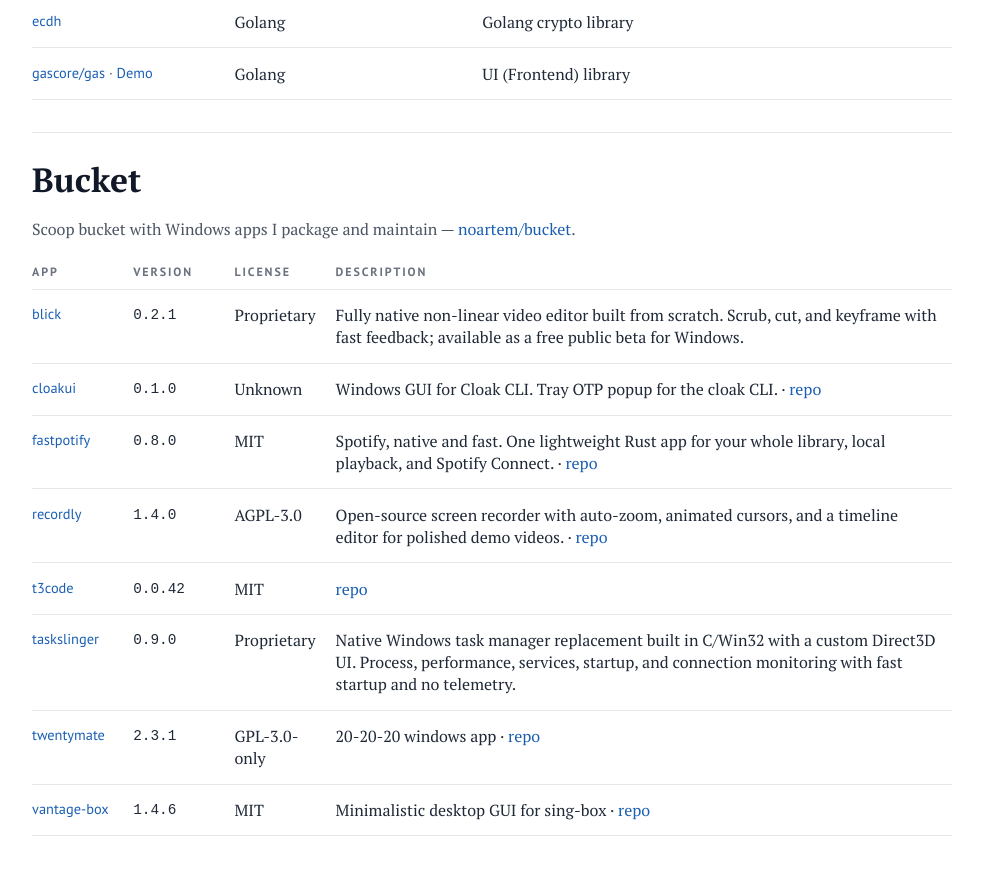
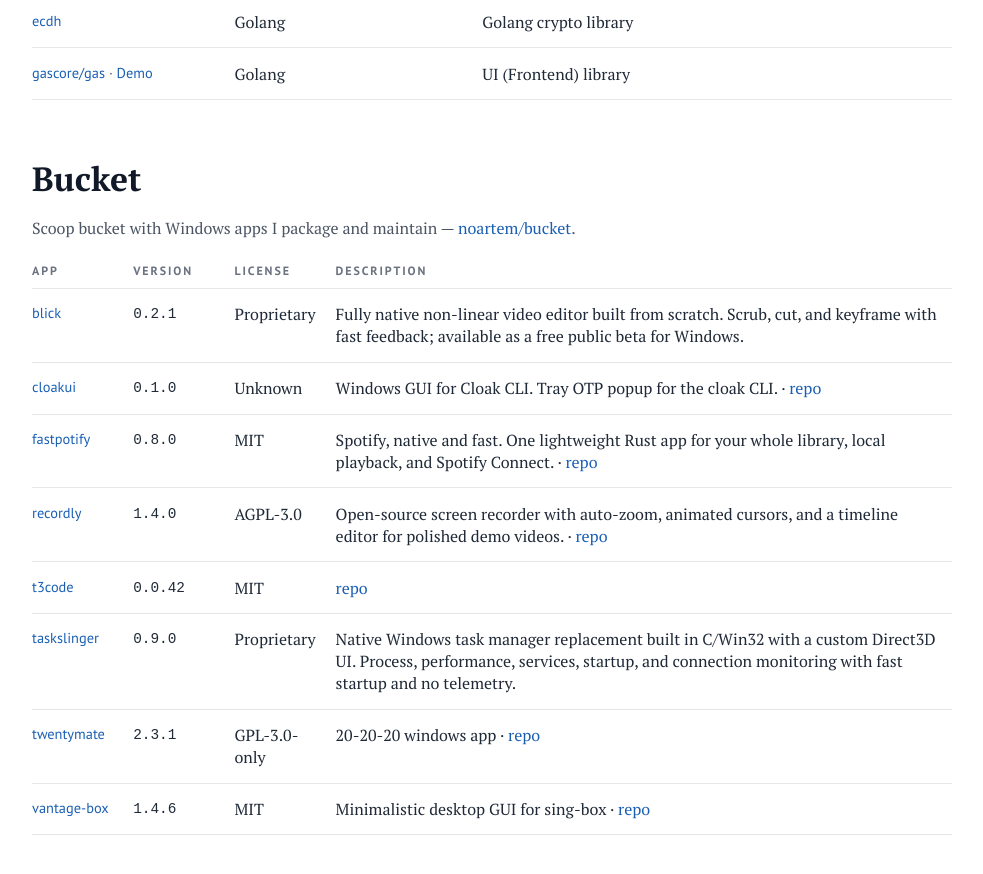
Before and after one commit to noartem/noartem.github.io, an Eleventy site: page index.njk in a window 1280 px wide. Shown: the part 1100-1974 px from the top of the page, without its empty margins (148-1131 px from the left). Built offline with nearby package versions, Linux system fonts and the light colour scheme; Eleventy itself is replaced by a stand-in of ours; files that its build step writes are made by us from their sources.

Commit message:
Remove section divider before Bucket heading

```diff
--- a/assets/styles.css
+++ b/assets/styles.css
@@ -128,7 +128,6 @@ p {
 }
 
 main > .section:not(:first-child) {
-  border-top: 1px solid var(--border);
   margin-top: 2rem;
 }
 
```
